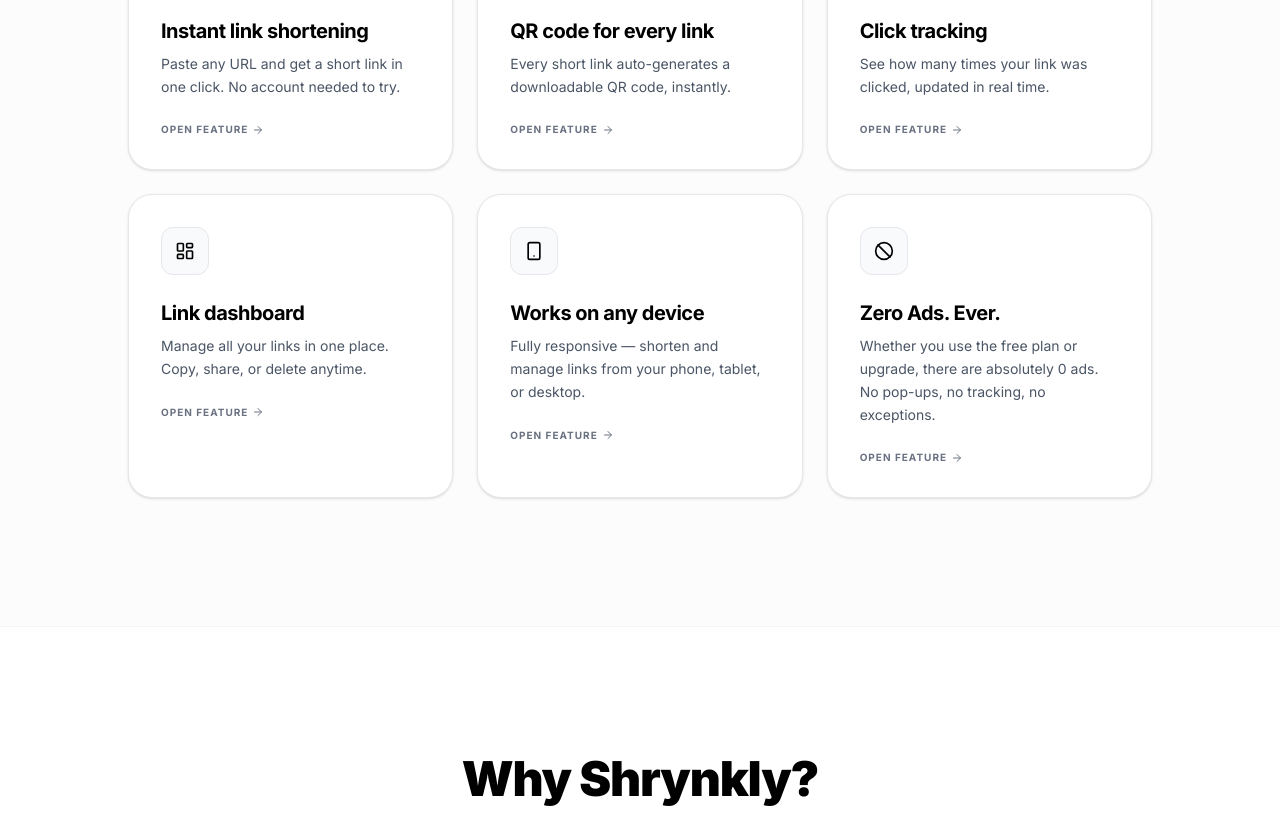
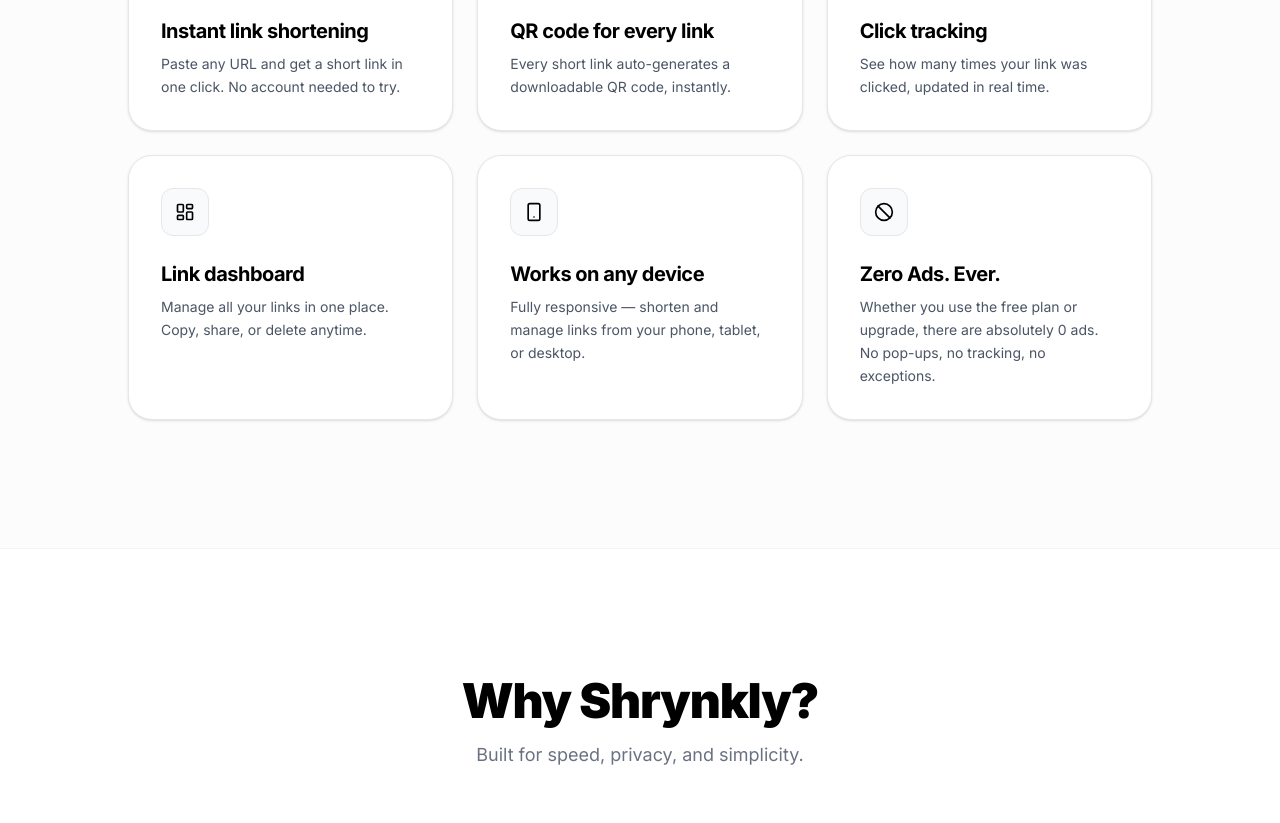
Before and after one commit to thepriyanshbhatt/Shrynkly-URL-Shortner, a React (Vite) app in the folder frontend/: page / in a window 1280 px wide. Shown: the part 1440-2263 px from the top of the page. Built offline with nearby package versions, Linux system fonts and the light colour scheme.

Commit message:
Remove Open Feature text from cards

```diff
--- a/frontend/src/App.jsx
+++ b/frontend/src/App.jsx
@@ -367,10 +367,7 @@
                   {feature.icon}
                 </div>
                 <h3 className="text-xl font-bold mb-2 tracking-tight text-black dark:text-white">{feature.title}</h3>
-                <p className="text-gray-600 dark:text-gray-400 text-sm mb-6 leading-relaxed">{feature.desc}</p>
-                <div className="flex items-center gap-1 text-[10px] font-bold text-gray-500 dark:text-gray-500 uppercase tracking-widest group-hover:text-black dark:group-hover:text-white transition-colors">
-                  Open Feature <ArrowRight size={12} />
-                </div>
+                <p className="text-gray-600 dark:text-gray-400 text-sm mb-0 leading-relaxed">{feature.desc}</p>
               </div>
             ))}
           </div>
```
